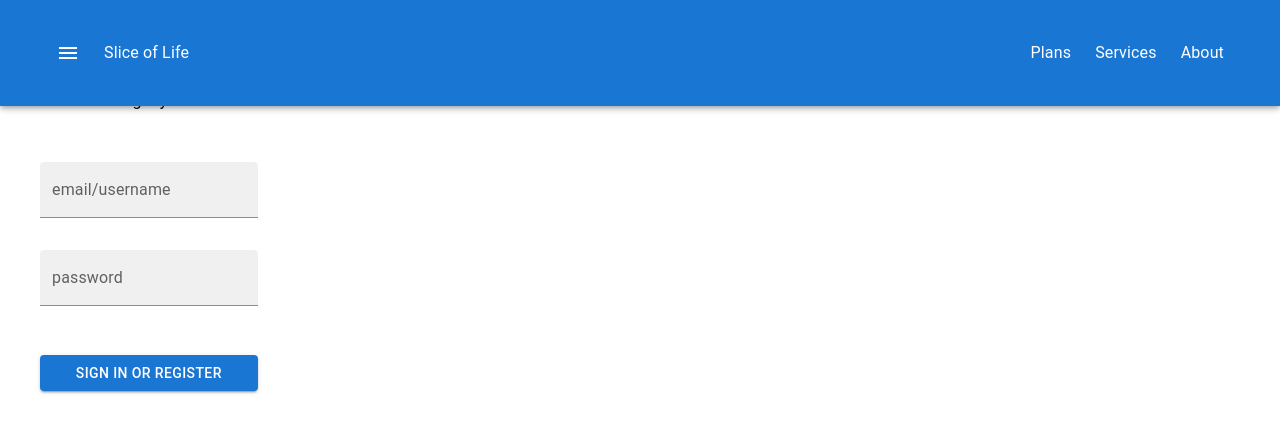
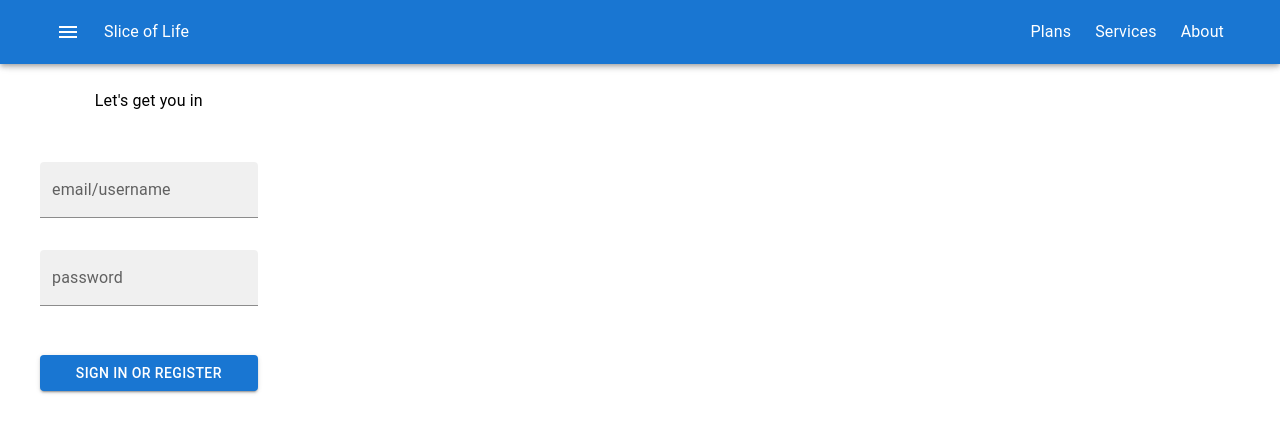
Before and after one commit to Jilmoire/slice-of-life, a Next.js app: page / in a window 1280 px wide. Shown: the top 432 px of the page. Built offline with nearby package versions, Linux system fonts and the light colour scheme.

Commit message:
Wrapped WelcomBar <AppBar> with <Box> to fix Hydration Error

```diff
--- a/src/modules/navigation/NavBars.tsx
+++ b/src/modules/navigation/NavBars.tsx
@@ -1,4 +1,4 @@
-"use client";
+
 
 import AppBar from '@mui/material/AppBar';
 import Box from '@mui/material/Box';
@@ -9,8 +9,9 @@ import Typography from '@mui/material/Typography';
 
 export function WelcomeBar() {
     return(
+        <Box>
         <AppBar>
-            <Toolbar sx={{padding:'1.3rem'}}>
+            <Toolbar>
                 <IconButton edge="start" color="inherit" aria-label="menu" sx={{mr: 2, ml: 3}}>
                     <MenuIcon />
                 </IconButton>
@@ -23,5 +24,6 @@ export function WelcomeBar() {
                 </Box>
             </Toolbar>
         </AppBar>
+        </Box>
     )
 }
```
